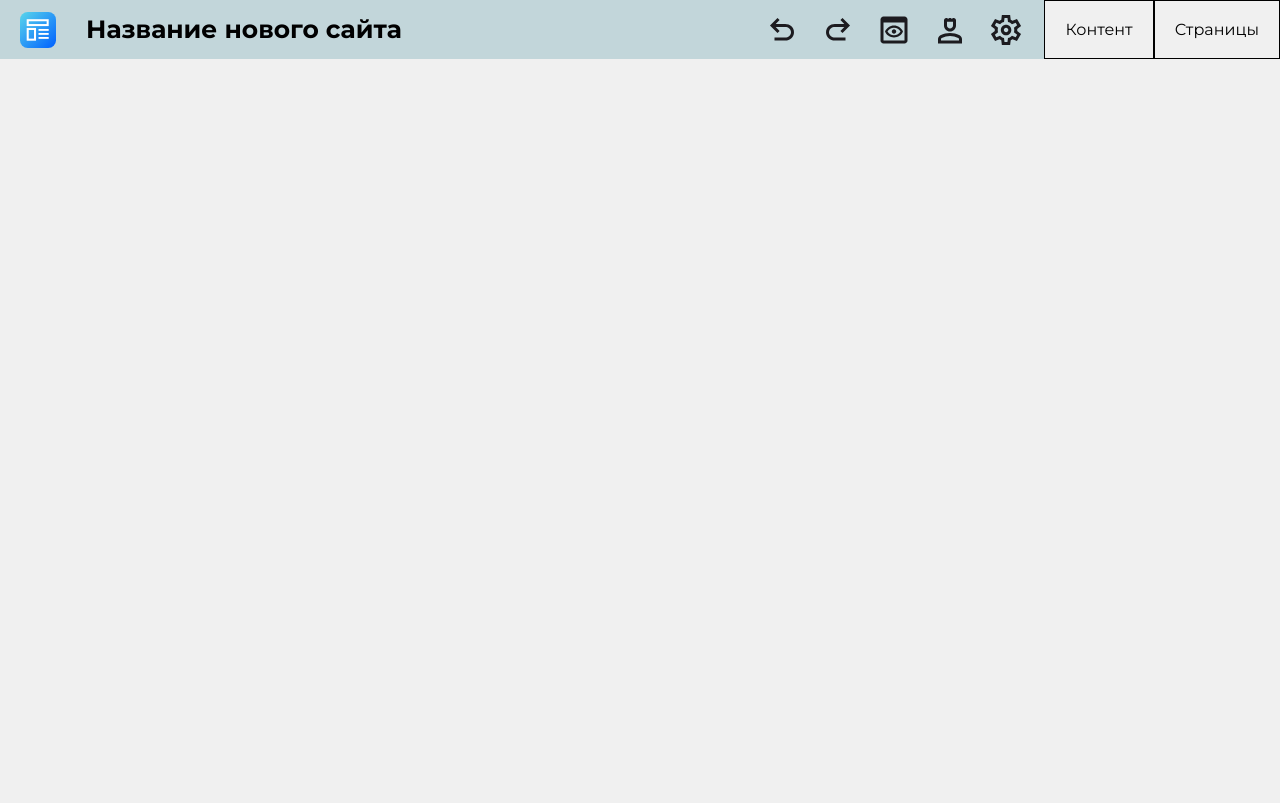
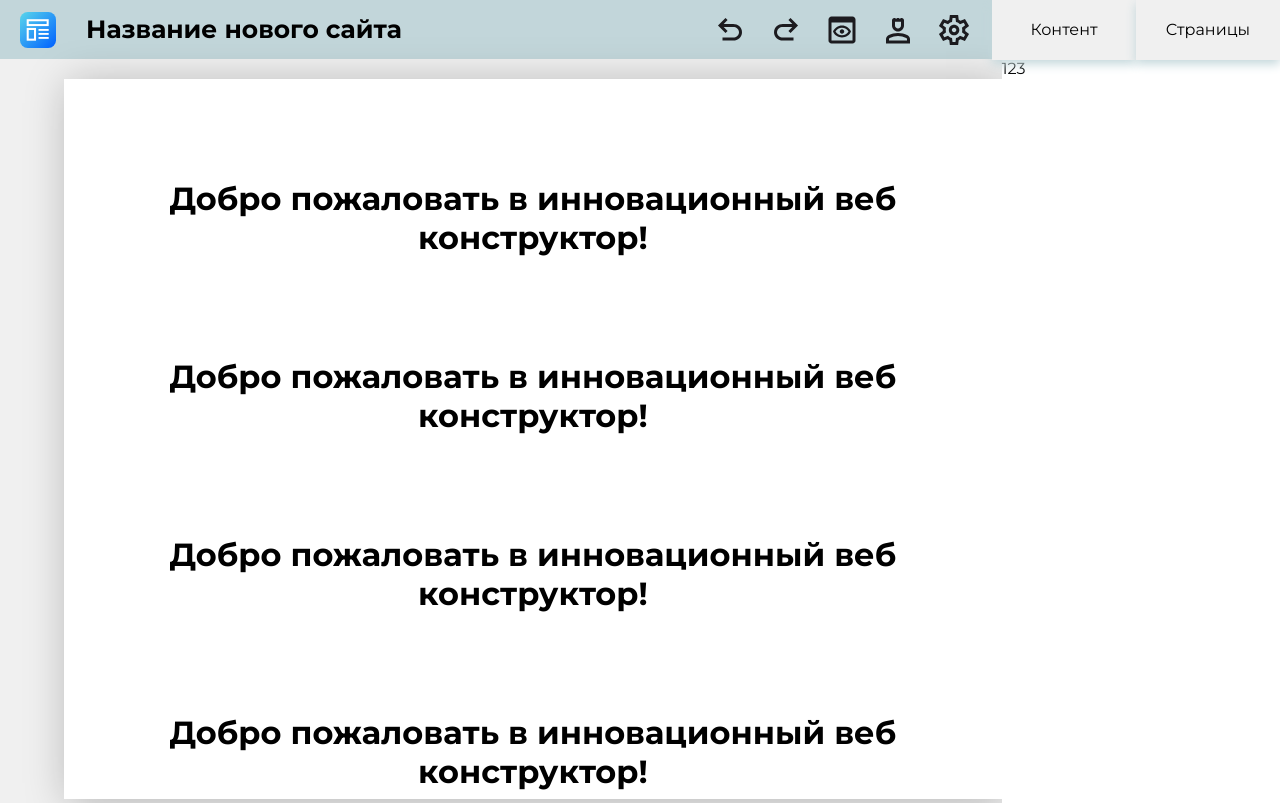
Before and after one commit to NikMakPak/weneo_, a React (Create React App) app: page / in a window 1280 px wide. Built offline with nearby package versions, Linux system fonts and the light colour scheme.

Commit message:
Добавление рабочей зоны конструктора

```diff
--- a/src/pages/Constructor/Constructor.jsx
+++ b/src/pages/Constructor/Constructor.jsx
@@ -1,13 +1,14 @@
 import React from "react"
 import styles from './Constructor.module.scss';
+import CapabilityCard from "../../components/CapabilityCard/CapabilityCard";
 export default function Constructor() {
-    return (
-        <div className={styles.header_bar}>
-            <div className={styles.lBar}>
+    return (<>
+        <div className={styles.headerBar}>
+            <div className={styles.headLBar}>
                 <img width={36} height={36} src="./img/construct.svg" alt="" />
                 <h3>Название нового сайта</h3>
             </div>
-            <div className={styles.rBar}>
+            <div className={styles.headRBar}>
                <img src="./img/undo.svg" alt="" />
                <img style={{transform: "rotateY(180deg)"}} src="./img/undo.svg" alt="" />
                <img src="./img/preview.svg" alt="" />
@@ -21,5 +22,24 @@ export default function Constructor() {
                </div>
             </div>
         </div>
+        <div className={styles.construct}>
+            <div className={styles.constrWindow}>
+                {/* Рабочая зона */}
+                <h1 style={{'textAlign': "center", "marginTop": 100}}>Добро пожаловать в инновационный веб конструктор!</h1>
+                <h1 style={{'textAlign': "center", "marginTop": 100}}>Добро пожаловать в инновационный веб конструктор!</h1>
+                <h1 style={{'textAlign': "center", "marginTop": 100}}>Добро пожаловать в инновационный веб конструктор!</h1>
+                <h1 style={{'textAlign': "center", "marginTop": 100}}>Добро пожаловать в инновационный веб конструктор!</h1>
+                <h1 style={{'textAlign': "center", "marginTop": 100}}>Добро пожаловать в инновационный веб конструктор!</h1>
+                <h1 style={{'textAlign': "center", "marginTop": 100}}>Добро пожаловать в инновационный веб конструктор!</h1>
+                <h1 style={{'textAlign': "center", "marginTop": 100}}>Добро пожаловать в инновационный веб конструктор!</h1>
+                <h1 style={{'textAlign': "center", "marginTop": 100}}>Добро пожаловать в инновационный веб конструктор!</h1>
+                <h1 style={{'textAlign': "center", "marginTop": 100}}>Добро пожаловать в инновационный веб конструктор!</h1>
+            </div>
+            <div className={styles.sideBar}>
+123
+            </div>
+
+        </div>
+        </>
     )
 }
--- a/src/pages/Constructor/Constructor.module.scss
+++ b/src/pages/Constructor/Constructor.module.scss
@@ -1,39 +1,78 @@
 @import "../../styleVars.scss";
 @import "../../utils/clearStyle.scss";
-.header_bar{
+
+.headerBar {
     @include clear;
     display: flex;
     justify-content: space-between;
     height: 59px;
     background: $SECOND;
-   img{
+
+    img {
         width: 36px;
         height: 36px;
     }
 }
-.lBar{
+
+.headLBar {
     margin-left: 20px;
     display: flex;
     align-items: center;
-    img{
+
+    img {
         margin-right: 30px;
     }
 }
 
-.rBar{
+.headRBar {
     align-items: center;
     display: flex;
-    img{
+
+    img {
         margin-right: 20px;
         cursor: pointer;
     }
-    ul{
+
+    ul {
         display: flex;
-        li{
-            border: 1px solid #000;
-            padding: 19px 20px;
+
+        li {
+            z-index: 1;
+            text-align: center;
+            padding-top: 20px;
+            height: 60px;
+            width: 144px;
+            box-sizing: border-box;
             background: $BG_COLOR;
             cursor: pointer;
+            box-shadow: 0px 4px 10px #C2D6DA;
+        }
+
+        li:hover {
+            border-bottom: 4px solid $ACCENT_COLOR;
         }
     }
 }
+
+.construct {
+    height: 100%;
+    width: 100%;
+    display: flex;
+    justify-content: space-between;
+}
+
+.constrWindow {
+    overflow: auto;
+    margin-top: 20px;
+    margin-left: 5%;
+    width: 75%;
+    height: 90vh;
+    background: #FFF;
+    box-shadow: 4px 4px 40px rgba(0, 0, 0, 0.25);
+}
+
+.sideBar {
+    height: 93vh;
+    width: 285px;
+    background: #FFF;
+}
```
Lines whose indentation alone changed are shown as unchanged.
